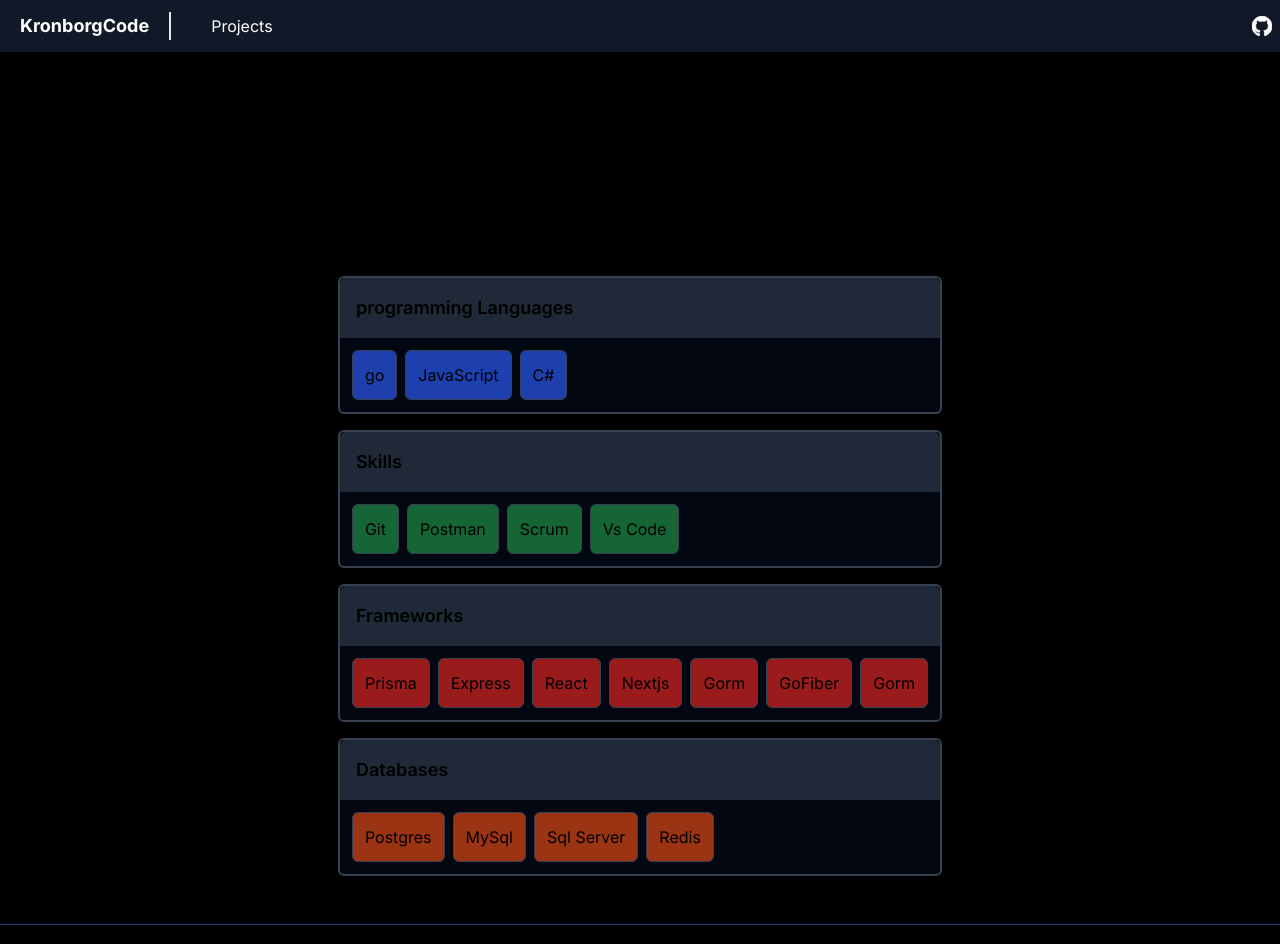
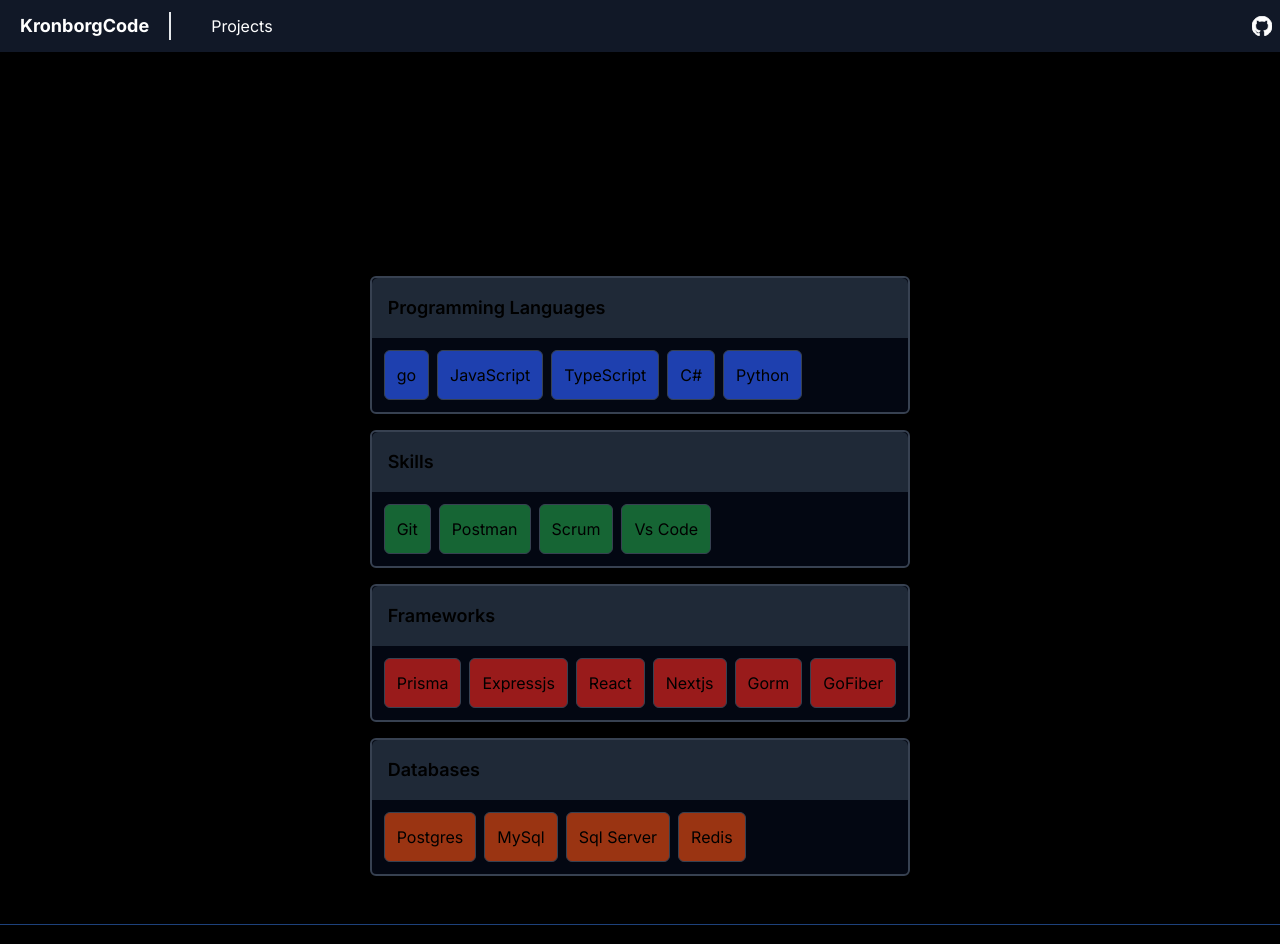
Before and after one commit to kronborg6/nextjs-portfolio, a Next.js app: page / in a window 1280 px wide. Shown: the top 944 px of the page. Built offline with nearby package versions, Linux system fonts and the light colour scheme.

Commit message:
add links to home page list

```diff
--- a/app/dk/layout.tsx
+++ b/app/dk/layout.tsx
@@ -46,6 +46,7 @@
             </nav>
             <nav className="flex space-x-4 ml-auto">
               <Link
+                target="_blank"
                 className="flex items-center rounded-md p-2 text-white transition-colors hover:bg-white hover:bg-opacity-[15%]"
                 href="https://github.com/kronborg6"
               >
@@ -66,7 +67,7 @@
         </header>
         {children}
         <Analytics />
-        <footer className="flex flex-col items-center justify-center border-t border-opacity-50 border-blue-500 px-4 py-4">
+        {/*        <footer className="flex flex-col items-center justify-center border-t border-opacity-50 border-blue-500 px-4 py-4">
           <div className="">
             <div className="flex flex-1 select-none flex-col max-3xs:items-center">
               <div className="flex items-center gap-2">
@@ -97,7 +98,7 @@
               </div>
             </div>
           </div>
-        </footer>
+        </footer> */}
       </body>
     </html>
   );
--- a/app/dk/page.tsx
+++ b/app/dk/page.tsx
@@ -1,32 +1,52 @@
 // import tags from "../../data/tags";
 const programmingLanguages = [
-  { id: 1, name: "go", year: 1 },
-  { id: 2, name: "JavaScript", year: 2 },
-  { id: 3, name: "C#", year: 20 },
+  { id: 1, name: "go", year: 1, link: "https://golang.org/" },
+  { id: 2, name: "JavaScript", year: 2, link: "https://www.javascript.com/" },
+  {
+    id: 5,
+    name: "TypeScript",
+    year: 20,
+    link: "https://www.typescriptlang.org/",
+  },
+  {
+    id: 3,
+    name: "C#",
+    year: 20,
+    link: "https://en.wikipedia.org/wiki/C_Sharp_(programming_language)",
+  },
+
+  { id: 4, name: "Python", year: 20, link: "https://www.python.org/" },
 ];
 const skills = [
-  { id: 1, name: "Git", year: 1 },
-  { id: 2, name: "Postman", year: 2 },
-  { id: 2, name: "Scrum", year: 2 },
-  { id: 2, name: "Vs Code", year: 2 },
+  { id: 1, name: "Git", year: 1, link: "https://git-scm.com/" },
+  { id: 2, name: "Postman", year: 2, link: "https://www.postman.com/" },
+  {
+    id: 2,
+    name: "Scrum",
+    year: 2,
+    link: "https://www.scrum.org/resources/what-scrum-module",
+  },
+  { id: 2, name: "Vs Code", year: 2, link: "https://code.visualstudio.com/" },
   // { id: 3, name: "C++", year: 20 },
 ];
 const database = [
-  { id: 1, name: "Postgres" },
-  { id: 2, name: "MySql" },
-  { id: 3, name: "Sql Server" },
-  { id: 4, name: "Redis" },
+  { id: 1, name: "Postgres", link: "https://www.postgresql.org/" },
+  { id: 2, name: "MySql", link: "https://www.mysql.com/" },
+  {
+    id: 3,
+    name: "Sql Server",
+    link: "https://en.wikipedia.org/wiki/Microsoft_SQL_Server",
+  },
+  { id: 4, name: "Redis", link: "https://redis.io/" },
 ];
 const frameworks = [
-  { id: 1, name: "Prisma", year: 1 },
-  { id: 2, name: "Express", year: 2 },
-  { id: 7, name: "React", year: 2 },
-  { id: 6, name: "Nextjs", year: 2 },
-  { id: 3, name: "Gorm", year: 20 },
-  { id: 4, name: "GoFiber", year: 20 },
-  { id: 5, name: "Gorm", year: 20 },
+  { id: 1, name: "Prisma", year: 1, link: "https://www.prisma.io/" },
+  { id: 2, name: "Expressjs", year: 2, link: "https://expressjs.com/" },
+  { id: 7, name: "React", year: 2, link: "https://react.dev/" },
+  { id: 6, name: "Nextjs", year: 2, link: "https://nextjs.org/" },
+  { id: 3, name: "Gorm", year: 20, link: "https://gorm.io/index.html" },
+  { id: 4, name: "GoFiber", year: 20, link: "https://gofiber.io/" },
 ];
-
 // const projects = [
 //   {
 //     id: 1,
@@ -58,16 +78,18 @@
         {/* Programming Languages */}
         <div className="bg-gray-950 rounded-md overflow-hidden border-2 border-gray-700">
           <h2 className="text-lg font-semibold mb-2 p-4 bg-gray-800 rounded-t-md">
-            programming sprog
+            Programming Sprog
           </h2>
           <div className="flex flex-wrap gap-2 m-3">
             {programmingLanguages.map((data) => (
+              <a href={data.link} target="_blank">
                 <div
                   key={data.id}
                   className="bg-blue-800 border border-gray-700 text-center p-3 rounded-md"
                 >
                   <p>{data.name}</p>
                 </div>
+              </a>
             ))}
             {/* Add more programming languages as needed */}
           </div>
@@ -80,12 +102,14 @@
           </h2>
           <div className="flex flex-wrap gap-2 m-3">
             {skills.map((data) => (
+              <a href={data.link} target="_blank">
                 <div
                   key={data.id}
                   className="bg-green-800 border border-gray-700 text-center p-3 rounded-md"
                 >
                   <p>{data.name}</p>
                 </div>
+              </a>
             ))}
             {/* Add more skills as needed */}
           </div>
@@ -98,12 +122,14 @@
           </h2>
           <div className="flex flex-wrap gap-2 m-3">
             {frameworks.map((data) => (
+              <a href={data.link} target="_blank">
                 <div
                   key={data.id}
                   className="bg-red-800 border border-gray-700 p-3 text-center rounded-md"
                 >
                   <p>{data.name}</p>
                 </div>
+              </a>
             ))}
             {/* Add more frameworks as needed */}
           </div>
@@ -116,12 +142,14 @@
           </h2>
           <div className="flex flex-wrap gap-2 m-3">
             {database.map((data) => (
+              <a href={data.link} target="_blank">
                 <div
                   key={data.id}
                   className="bg-orange-800 border border-gray-700 p-3 text-center rounded-md"
                 >
                   <p>{data.name}</p>
                 </div>
+              </a>
             ))}
             {/* Add more frameworks as needed */}
           </div>
--- a/app/layout.tsx
+++ b/app/layout.tsx
@@ -45,6 +45,7 @@
             </nav>
             <nav className="flex space-x-4 ml-auto">
               <Link
+                target="_blank"
                 className="flex items-center rounded-md p-2 text-white transition-colors hover:bg-white hover:bg-opacity-[15%]"
                 href="https://github.com/kronborg6"
               >
--- a/app/page.tsx
+++ b/app/page.tsx
@@ -1,30 +1,51 @@
-import tags from "../data/tags";
+// import tags from "../data/tags"
 const programmingLanguages = [
-  { id: 1, name: "go", year: 1 },
-  { id: 2, name: "JavaScript", year: 2 },
-  { id: 3, name: "C#", year: 20 },
+  { id: 1, name: "go", year: 1, link: "https://golang.org/" },
+  { id: 2, name: "JavaScript", year: 2, link: "https://www.javascript.com/" },
+  {
+    id: 5,
+    name: "TypeScript",
+    year: 20,
+    link: "https://www.typescriptlang.org/",
+  },
+  {
+    id: 3,
+    name: "C#",
+    year: 20,
+    link: "https://en.wikipedia.org/wiki/C_Sharp_(programming_language)",
+  },
+
+  { id: 4, name: "Python", year: 20, link: "https://www.python.org/" },
 ];
 const skills = [
-  { id: 1, name: "Git", year: 1 },
-  { id: 2, name: "Postman", year: 2 },
-  { id: 2, name: "Scrum", year: 2 },
-  { id: 2, name: "Vs Code", year: 2 },
+  { id: 1, name: "Git", year: 1, link: "https://git-scm.com/" },
+  { id: 2, name: "Postman", year: 2, link: "https://www.postman.com/" },
+  {
+    id: 2,
+    name: "Scrum",
+    year: 2,
+    link: "https://www.scrum.org/resources/what-scrum-module",
+  },
+  { id: 2, name: "Vs Code", year: 2, link: "https://code.visualstudio.com/" },
   // { id: 3, name: "C++", year: 20 },
 ];
 const database = [
-  { id: 1, name: "Postgres" },
-  { id: 2, name: "MySql" },
-  { id: 3, name: "Sql Server" },
-  { id: 4, name: "Redis" },
+  { id: 1, name: "Postgres", link: "https://www.postgresql.org/" },
+  { id: 2, name: "MySql", link: "https://www.mysql.com/" },
+  {
+    id: 3,
+    name: "Sql Server",
+    link: "https://en.wikipedia.org/wiki/Microsoft_SQL_Server",
+  },
+  { id: 4, name: "Redis", link: "https://redis.io/" },
 ];
 const frameworks = [
-  { id: 1, name: "Prisma", year: 1 },
-  { id: 2, name: "Express", year: 2 },
-  { id: 7, name: "React", year: 2 },
-  { id: 6, name: "Nextjs", year: 2 },
-  { id: 3, name: "Gorm", year: 20 },
-  { id: 4, name: "GoFiber", year: 20 },
-  { id: 5, name: "Gorm", year: 20 },
+  { id: 1, name: "Prisma", year: 1, link: "https://www.prisma.io/" },
+  { id: 2, name: "Expressjs", year: 2, link: "https://expressjs.com/" },
+  { id: 7, name: "React", year: 2, link: "https://react.dev/" },
+  { id: 6, name: "Nextjs", year: 2, link: "https://nextjs.org/" },
+  { id: 3, name: "Gorm", year: 20, link: "https://gorm.io/index.html" },
+  { id: 4, name: "GoFiber", year: 20, link: "https://gofiber.io/" },
 ];
 
 // const projects = [
@@ -55,16 +76,18 @@
         {/* Programming Languages */}
         <div className="bg-gray-950 rounded-md overflow-hidden border-2 border-gray-700">
           <h2 className="text-lg font-semibold mb-2 p-4 bg-gray-800 rounded-t-md">
-            programming Languages
+            Programming Languages
           </h2>
           <div className="flex flex-wrap gap-2 m-3">
             {programmingLanguages.map((data) => (
+              <a href={data.link} target="_blank">
                 <div
                   key={data.id}
                   className="bg-blue-800 border border-gray-700 text-center p-3 rounded-md"
                 >
                   <p>{data.name}</p>
                 </div>
+              </a>
             ))}
             {/* Add more programming languages as needed */}
           </div>
@@ -77,12 +100,14 @@
           </h2>
           <div className="flex flex-wrap gap-2 m-3">
             {skills.map((data) => (
+              <a href={data.link} target="_blank">
                 <div
                   key={data.id}
                   className="bg-green-800 border border-gray-700 text-center p-3 rounded-md"
                 >
                   <p>{data.name}</p>
                 </div>
+              </a>
             ))}
             {/* Add more skills as needed */}
           </div>
@@ -95,12 +120,14 @@
           </h2>
           <div className="flex flex-wrap gap-2 m-3">
             {frameworks.map((data) => (
+              <a href={data.link} target="_blank">
                 <div
                   key={data.id}
                   className="bg-red-800 border border-gray-700 p-3 text-center rounded-md"
                 >
                   <p>{data.name}</p>
                 </div>
+              </a>
             ))}
             {/* Add more frameworks as needed */}
           </div>
@@ -113,12 +140,14 @@
           </h2>
           <div className="flex flex-wrap gap-2 m-3">
             {database.map((data) => (
+              <a href={data.link} target="_blank">
                 <div
                   key={data.id}
                   className="bg-orange-800 border border-gray-700 p-3 text-center rounded-md"
                 >
                   <p>{data.name}</p>
                 </div>
+              </a>
             ))}
             {/* Add more frameworks as needed */}
           </div>
```
Also changed, not shown: app/projects/page.tsx (+6 -5 lines). Lines whose indentation alone changed are shown as unchanged.
